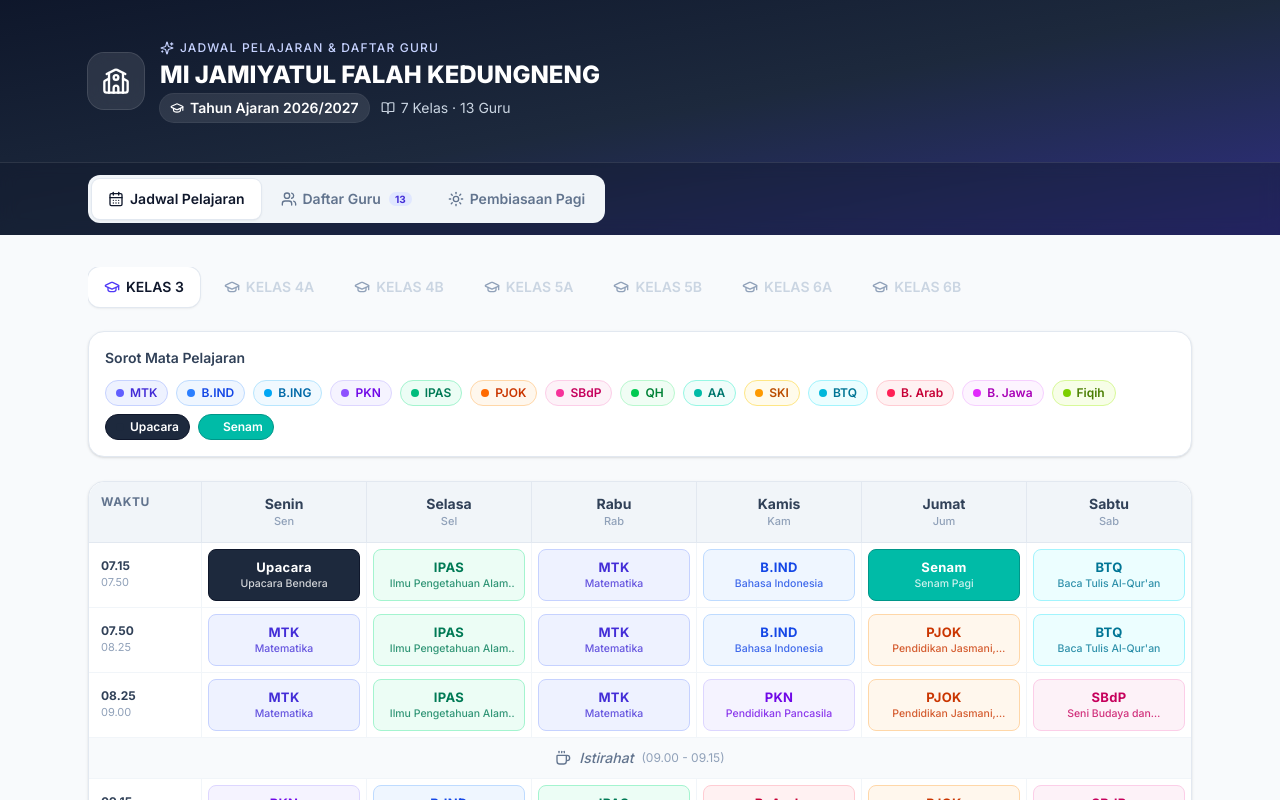
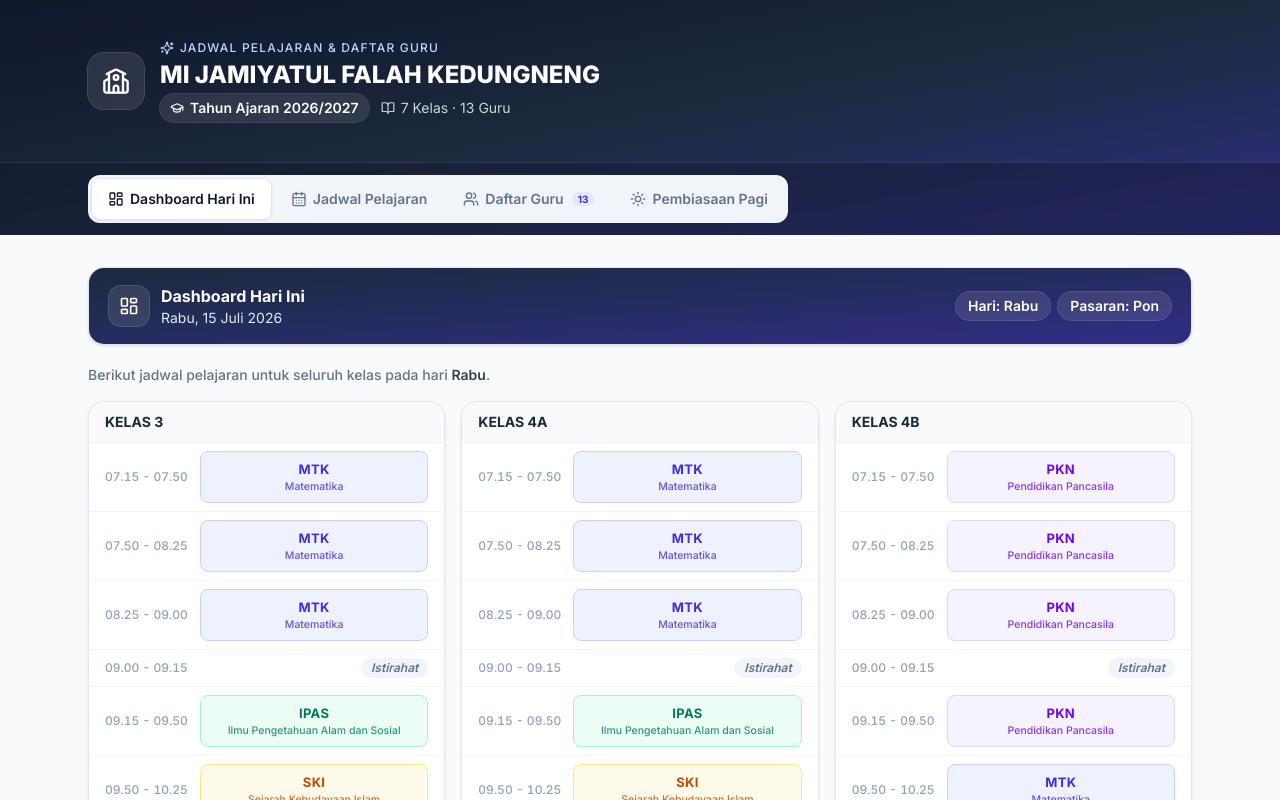
Before and after one commit to bowowiwendi/jadwal-madrasah, a Next.js app: page / in a window 1280 px wide. Shown: the top 800 px of the page. Built offline with nearby package versions, Linux system fonts and the light colour scheme.

Commit message:
Add Dashboard Hari Ini with Jum'at Kliwon (Baca Yasin) detection

```diff
--- /dev/null
+++ b/components/DashboardHariIni.tsx
@@ -0,0 +1,160 @@
+"use client";
+
+import { motion } from "framer-motion";
+import { BookOpen, CalendarOff, LayoutDashboard, Sparkles } from "lucide-react";
+
+import { CLASS_ORDER, SCHEDULE } from "@/lib/data";
+import { DAYS, SUBJECTS, type SubjectKey } from "@/lib/subjects";
+import { getIndonesianWeekday, getPasaran } from "@/lib/calendar";
+import SubjectCell from "./SubjectCell";
+
+const YASIN = {
+  arab: "بسمِ اللّٰهِ الرَّحْمٰنِ الرَّحِيْمِ ۞ يٰسٓ ۞",
+  latin: "Bismillāhir-raḥmānir-raḥīm. Yā Sīn.",
+  arti: "Surat Yasin (36) — disunahkan membaca Surat Yasin pada hari Jum'at, lebih-lebih lagi pada Jum'at Kliwon.",
+};
+
+export default function DashboardHariIni() {
+  const today = new Date();
+  const weekday = getIndonesianWeekday(today);
+  const pasaran = getPasaran(today);
+  const isLibur = weekday === "Minggu";
+  const isJumatKliwon = weekday === "Jumat" && pasaran === "Kliwon";
+  const dayKey = (DAYS as readonly string[]).includes(weekday)
+    ? (weekday as (typeof DAYS)[number])
+    : null;
+
+  const dateLabel = today.toLocaleDateString("id-ID", {
+    weekday: "long",
+    day: "numeric",
+    month: "long",
+    year: "numeric",
+  });
+
+  return (
+    <div>
+      {/* Header info */}
+      <div className="mb-5 overflow-hidden rounded-2xl border border-slate-200 bg-white shadow-sm">
+        <div className="flex flex-wrap items-center justify-between gap-3 bg-gradient-to-br from-slate-800 to-indigo-900 px-5 py-4 text-white">
+          <div className="flex items-center gap-3">
+            <div className="flex h-10 w-10 items-center justify-center rounded-xl bg-white/10 ring-1 ring-white/20">
+              <LayoutDashboard className="h-5 w-5" />
+            </div>
+            <div>
+              <h2 className="text-base font-bold">Dashboard Hari Ini</h2>
+              <p className="text-sm capitalize text-slate-200">{dateLabel}</p>
+            </div>
+          </div>
+          <div className="flex items-center gap-2">
+            <span className="inline-flex items-center gap-1.5 rounded-full bg-white/10 px-3 py-1 text-sm font-semibold ring-1 ring-white/20">
+              Hari: {weekday}
+            </span>
+            <span className="inline-flex items-center gap-1.5 rounded-full bg-white/10 px-3 py-1 text-sm font-semibold ring-1 ring-white/20">
+              Pasaran: {pasaran}
+            </span>
+          </div>
+        </div>
+
+        {isLibur && (
+          <div className="flex items-center gap-3 px-5 py-4 text-slate-600">
+            <CalendarOff className="h-5 w-5 text-slate-400" />
+            <p className="text-sm font-medium">
+              Hari ini Minggu — sekolah libur, tidak ada jadwal pelajaran.
+            </p>
+          </div>
+        )}
+
+        {isJumatKliwon && (
+          <motion.div
+            initial={{ opacity: 0, y: 8 }}
+            animate={{ opacity: 1, y: 0 }}
+            className="border-t border-amber-200 bg-amber-50 px-5 py-4"
+          >
+            <div className="flex items-start gap-3">
+              <div className="flex h-10 w-10 shrink-0 items-center justify-center rounded-xl bg-amber-500 text-white">
+                <BookOpen className="h-5 w-5" />
+              </div>
+              <div className="min-w-0">
+                <p className="flex items-center gap-1.5 text-sm font-bold text-amber-900">
+                  <Sparkles className="h-4 w-4" />
+                  Jum&apos;at Kliwon — Bacaan Tambahan: Surat Yasin
+                </p>
+                <p dir="rtl" className="mt-1 text-lg leading-relaxed text-amber-900">
+                  {YASIN.arab}
+                </p>
+                <p className="text-sm font-medium text-amber-800">{YASIN.latin}</p>
+                <p className="mt-1 text-xs text-amber-700">{YASIN.arti}</p>
+              </div>
+            </div>
+          </motion.div>
+        )}
+      </div>
+
+      {!isLibur && dayKey && (
+        <>
+          <p className="mb-4 text-sm font-medium text-slate-500">
+            Berikut jadwal pelajaran untuk seluruh kelas pada hari{" "}
+            <span className="font-semibold text-slate-700">{weekday}</span>.
+          </p>
+          <div className="grid grid-cols-1 gap-4 sm:grid-cols-2 xl:grid-cols-3">
+            {CLASS_ORDER.map((kelas, idx) => {
+              const slots = SCHEDULE[kelas];
+              return (
+                <motion.div
+                  key={kelas}
+                  initial={{ opacity: 0, y: 10 }}
+                  animate={{ opacity: 1, y: 0 }}
+                  transition={{ delay: idx * 0.04, duration: 0.25 }}
+                  className="overflow-hidden rounded-2xl border border-slate-200 bg-white shadow-sm"
+                >
+                  <div className="border-b border-slate-100 bg-slate-50 px-4 py-2.5">
+                    <h3 className="text-sm font-bold text-slate-800">{kelas}</h3>
+                  </div>
+                  <ul className="divide-y divide-slate-100">
+                    {slots.map((slot, i) => {
+                      if (slot.isBreak) {
+                        return (
+                          <li
+                            key={i}
+                            className="flex items-center justify-between px-4 py-2"
+                          >
+                            <span className="text-xs font-medium tabular-nums text-slate-400">
+                              {slot.time}
+                            </span>
+                            <span className="inline-flex items-center gap-1.5 rounded-full bg-slate-100 px-2.5 py-0.5 text-xs font-semibold italic text-slate-500">
+                              Istirahat
+                            </span>
+                          </li>
+                        );
+                      }
+                      const subject = slot.cells[dayKey];
+                      return (
+                        <li
+                          key={i}
+                          className="flex items-center justify-between gap-3 px-4 py-2"
+                        >
+                          <span className="text-xs font-medium tabular-nums text-slate-400">
+                            {slot.time}
+                          </span>
+                          <div className="min-w-0 flex-1">
+                            {subject ? (
+                              <SubjectCell subject={subject as SubjectKey} highlight={null} />
+                            ) : (
+                              <div className="flex h-[40px] items-center justify-center rounded-lg border border-dashed border-slate-200 text-xs text-slate-300">
+                                —
+                              </div>
+                            )}
+                          </div>
+                        </li>
+                      );
+                    })}
+                  </ul>
+                </motion.div>
+              );
+            })}
+          </div>
+        </>
+      )}
+    </div>
+  );
+}
--- a/components/MainTabs.tsx
+++ b/components/MainTabs.tsx
@@ -1,9 +1,9 @@
 "use client";
 
 import { motion } from "framer-motion";
-import { CalendarDays, Sun, Users } from "lucide-react";
+import { CalendarDays, LayoutDashboard, Sun, Users } from "lucide-react";
 
-export type ViewKey = "schedule" | "teachers" | "routine";
+export type ViewKey = "dashboard" | "schedule" | "teachers" | "routine";
 
 interface MainTabsProps {
   view: ViewKey;
@@ -12,6 +12,7 @@ interface MainTabsProps {
 }
 
 const TABS: { key: ViewKey; label: string; icon: typeof CalendarDays }[] = [
+  { key: "dashboard", label: "Dashboard Hari Ini", icon: LayoutDashboard },
   { key: "schedule", label: "Jadwal Pelajaran", icon: CalendarDays },
   { key: "teachers", label: "Daftar Guru", icon: Users },
   { key: "routine", label: "Pembiasaan Pagi", icon: Sun },
--- a/components/ScheduleApp.tsx
+++ b/components/ScheduleApp.tsx
@@ -15,9 +15,10 @@ import ScheduleGrid from "./ScheduleGrid";
 import ScheduleCards from "./ScheduleCards";
 import TeacherList from "./TeacherList";
 import PembiasaanPagi from "./PembiasaanPagi";
+import DashboardHariIni from "./DashboardHariIni";
 
 export default function ScheduleApp() {
-  const [view, setView] = useState<ViewKey>("schedule");
+  const [view, setView] = useState<ViewKey>("dashboard");
   const [activeClass, setActiveClass] = useState<string>(CLASS_ORDER[0]);
   const [highlight, setHighlight] = useState<SubjectKey | null>(null);
 
@@ -74,7 +75,17 @@ export default function ScheduleApp() {
       {/* Content */}
       <section className="mx-auto max-w-6xl px-4 py-6 sm:px-6 sm:py-8">
         <AnimatePresence mode="wait">
-          {view === "schedule" ? (
+          {view === "dashboard" ? (
+            <motion.div
+              key="dashboard"
+              initial={{ opacity: 0, y: 10 }}
+              animate={{ opacity: 1, y: 0 }}
+              exit={{ opacity: 0, y: -8 }}
+              transition={{ duration: 0.28, ease: "easeOut" }}
+            >
+              <DashboardHariIni />
+            </motion.div>
+          ) : view === "schedule" ? (
             <motion.div
               key="schedule"
               initial={{ opacity: 0, y: 10 }}
--- /dev/null
+++ b/lib/calendar.ts
@@ -0,0 +1,41 @@
+/** Gregorian → Julian Day Number (integer, at noon). */
+export function gregorianToJDN(y: number, m: number, d: number): number {
+  const a = Math.floor((14 - m) / 12);
+  const y1 = y + 4800 - a;
+  const m1 = m + 12 * a - 3;
+  return (
+    d +
+    Math.floor((153 * m1 + 2) / 5) +
+    365 * y1 +
+    Math.floor(y1 / 4) -
+    Math.floor(y1 / 100) +
+    Math.floor(y1 / 400) -
+    32045
+  );
+}
+
+const PASARAN = ["Pon", "Wage", "Kliwon", "Legi", "Pahing"];
+
+/** Hari pasaran (5-hari) Jawa. */
+export function getPasaran(date: Date = new Date()): string {
+  const j = gregorianToJDN(
+    date.getFullYear(),
+    date.getMonth() + 1,
+    date.getDate()
+  );
+  return PASARAN[(((j % 5) + 3) % 5 + 5) % 5];
+}
+
+const INDONESIAN_WEEKDAY = [
+  "Minggu",
+  "Senin",
+  "Selasa",
+  "Rabu",
+  "Kamis",
+  "Jumat",
+  "Sabtu",
+];
+
+export function getIndonesianWeekday(date: Date = new Date()): string {
+  return INDONESIAN_WEEKDAY[date.getDay()];
+}
```
